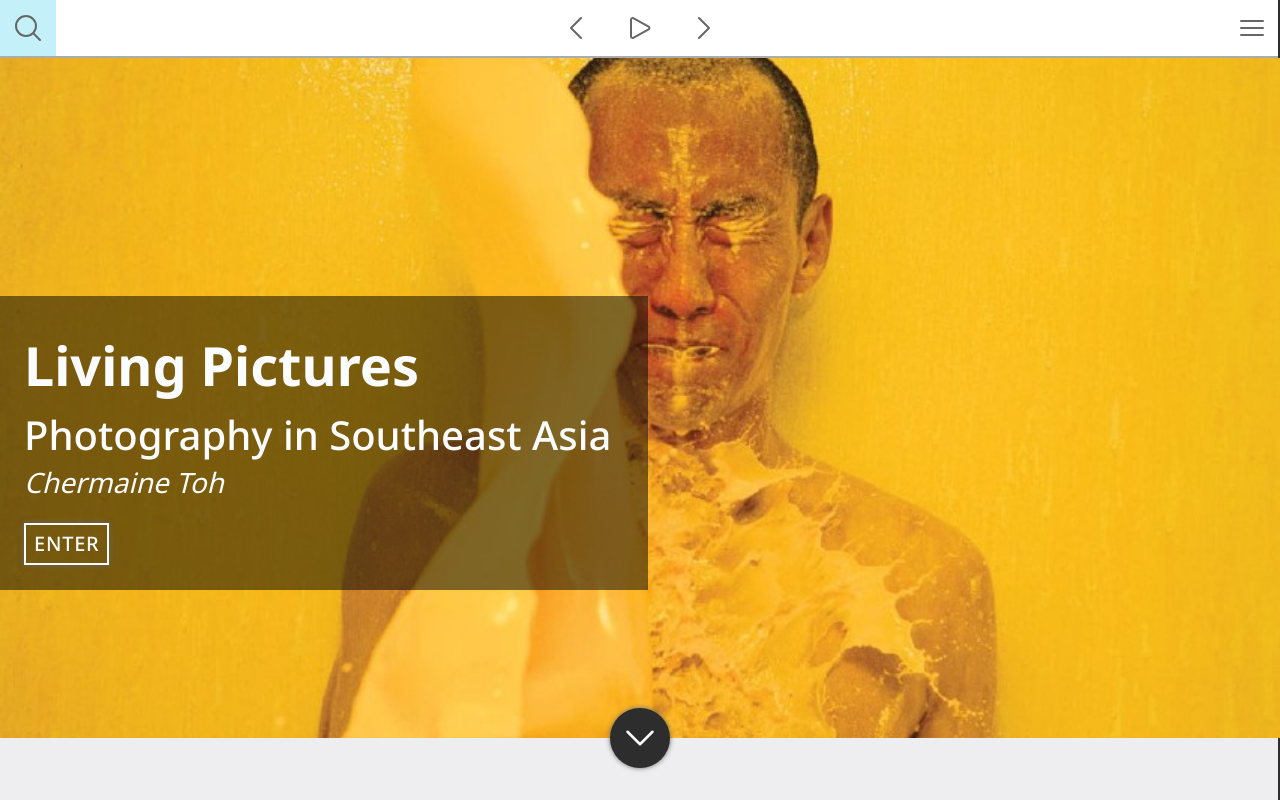
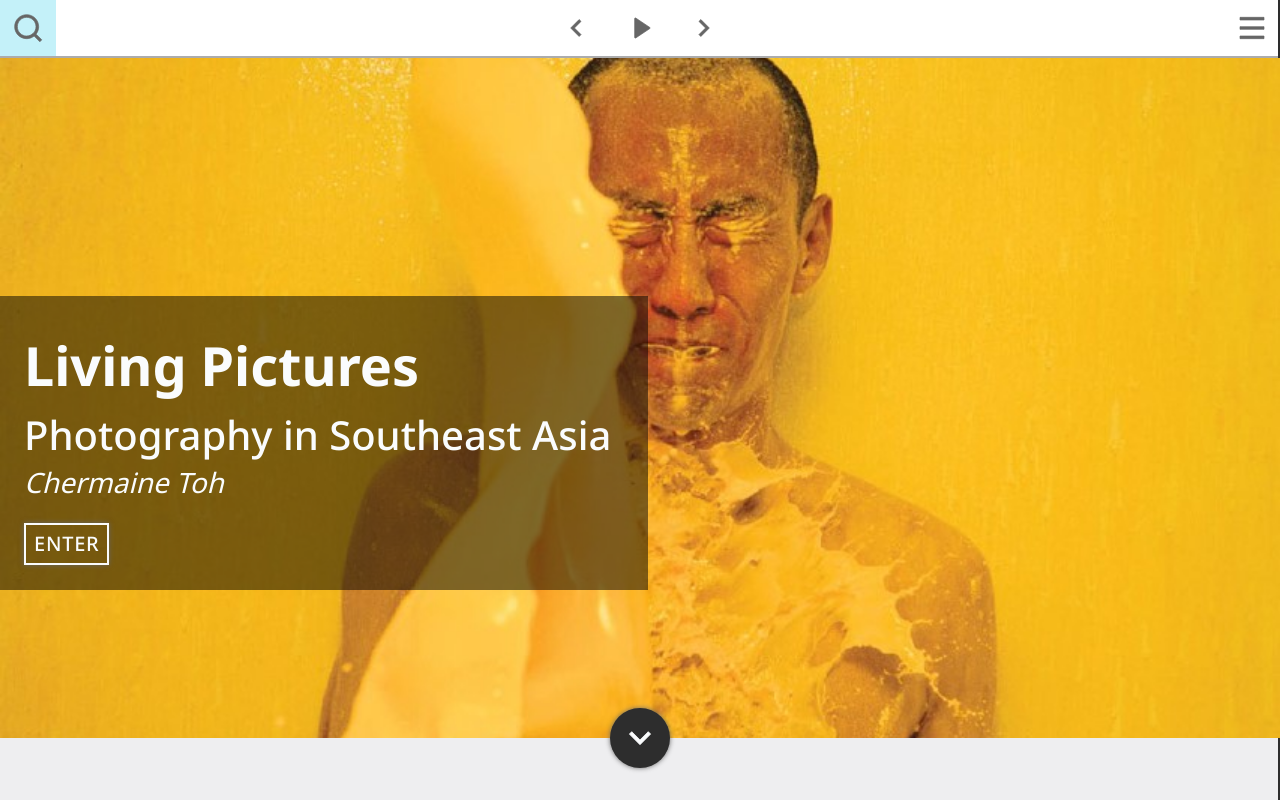
Before and after one commit to michac789/ngs-living-pictures, a React (Create React App) app: page / in a window 1280 px wide. Shown: the top 800 px of the page. Built offline with nearby package versions, Linux system fonts and the light colour scheme.

Commit message:
chore: change hero icon to remix icon

```diff
--- a/src/components/Button/ButtonStyle.ts
+++ b/src/components/Button/ButtonStyle.ts
@@ -32,5 +32,6 @@ export const ButtonContainer = styled.div`
     height: 24px;
     width: 24px;
     stroke: ${colors.Neutral200};
+    fill: ${colors.Neutral200};
   }
 `;
--- a/src/components/Icon/Icon.tsx
+++ b/src/components/Icon/Icon.tsx
@@ -9,7 +9,7 @@ export interface IconProps extends Omit<SVGProps<SVGSVGElement>, 'name'> {
 };
 
 export const Icon = ({
-  name, size, ...props
+  name, size="24px", ...props
 }: IconProps) => {
   const iconSvg = icons[name];
   if (!iconSvg) {
@@ -20,8 +20,8 @@ export const Icon = ({
       height={size}
       width={size}
       viewBox="0 0 24 24"
-      strokeWidth={1.5}
-      fill="transparent"
+      strokeWidth={0.5}
+      fill={colors.Neutral600}
       stroke={colors.Neutral600}
       {...props}
     >
--- a/src/components/Icon/Icons.tsx
+++ b/src/components/Icon/Icons.tsx
@@ -1,36 +1,36 @@
 import React from 'react';
 
 const iconNames = [
-  'hi-bars-3',
-  'hi-chevron-down',
-  'hi-chevron-left',
-  'hi-chevron-right',
-  'hi-home',
-  'hi-magnifying-glass',
-  'hi-play',
+  'ri-arrow-down-s-line',
+  'ri-arrow-left-s-line',
+  'ri-arrow-right-s-line',
+  'ri-home-3-fill',
+  'ri-menu-fill',
+  'ri-play-fill',
+  'ri-search-line',
 ] as const;
 export type IconName = (typeof iconNames)[number];
 
 export const icons: Record<IconName, JSX.Element> = {
-  'hi-bars-3': (
-    <path strokeLinecap="round" strokeLinejoin="round" d="M3.75 6.75h16.5M3.75 12h16.5m-16.5 5.25h16.5" />
+  'ri-arrow-down-s-line': (
+    <path d="M11.9999 13.1714L16.9497 8.22168L18.3639 9.63589L11.9999 15.9999L5.63599 9.63589L7.0502 8.22168L11.9999 13.1714Z"></path>
   ),
-  'hi-chevron-down': (
-    <path strokeLinecap="round" strokeLinejoin="round" d="m19.5 8.25-7.5 7.5-7.5-7.5" />
+  'ri-arrow-left-s-line': (
+    <path d="M10.8284 12.0007L15.7782 16.9504L14.364 18.3646L8 12.0007L14.364 5.63672L15.7782 7.05093L10.8284 12.0007Z"></path>
   ),
-  'hi-chevron-left': (
-    <path strokeLinecap="round" strokeLinejoin="round" d="M15.75 19.5 8.25 12l7.5-7.5" />
+  'ri-arrow-right-s-line': (
+    <path d="M13.1717 12.0007L8.22192 7.05093L9.63614 5.63672L16.0001 12.0007L9.63614 18.3646L8.22192 16.9504L13.1717 12.0007Z"></path>
   ),
-  'hi-chevron-right': (
-    <path strokeLinecap="round" strokeLinejoin="round" d="m8.25 4.5 7.5 7.5-7.5 7.5" />
+  'ri-home-3-fill': (
+    <path d="M20 20C20 20.5523 19.5523 21 19 21H5C4.44772 21 4 20.5523 4 20V11L1 11L11.3273 1.6115C11.7087 1.26475 12.2913 1.26475 12.6727 1.6115L23 11L20 11V20ZM8 15V17H16V15H8Z"></path>
   ),
-  'hi-home': (
-    <path strokeLinecap="round" strokeLinejoin="round" d="m2.25 12 8.954-8.955c.44-.439 1.152-.439 1.591 0L21.75 12M4.5 9.75v10.125c0 .621.504 1.125 1.125 1.125H9.75v-4.875c0-.621.504-1.125 1.125-1.125h2.25c.621 0 1.125.504 1.125 1.125V21h4.125c.621 0 1.125-.504 1.125-1.125V9.75M8.25 21h8.25" />
+  'ri-menu-fill': (
+    <path d="M3 4H21V6H3V4ZM3 11H21V13H3V11ZM3 18H21V20H3V18Z"></path>
   ),
-  'hi-magnifying-glass': (
-    <path strokeLinecap="round" strokeLinejoin="round" d="m21 21-5.197-5.197m0 0A7.5 7.5 0 1 0 5.196 5.196a7.5 7.5 0 0 0 10.607 10.607Z" />
+  'ri-play-fill': (
+    <path d="M19.376 12.4161L8.77735 19.4818C8.54759 19.635 8.23715 19.5729 8.08397 19.3432C8.02922 19.261 8 19.1645 8 19.0658V4.93433C8 4.65818 8.22386 4.43433 8.5 4.43433C8.59871 4.43433 8.69522 4.46355 8.77735 4.5183L19.376 11.584C19.6057 11.7372 19.6678 12.0477 19.5146 12.2774C19.478 12.3323 19.4309 12.3795 19.376 12.4161Z"></path>
   ),
-  'hi-play': (
-    <path strokeLinecap="round" strokeLinejoin="round" d="M5.25 5.653c0-.856.917-1.398 1.667-.986l11.54 6.347a1.125 1.125 0 0 1 0 1.972l-11.54 6.347a1.125 1.125 0 0 1-1.667-.986V5.653Z" />
+  'ri-search-line': (
+    <path d="M18.031 16.6168L22.3137 20.8995L20.8995 22.3137L16.6168 18.031C15.0769 19.263 13.124 20 11 20C6.032 20 2 15.968 2 11C2 6.032 6.032 2 11 2C15.968 2 20 6.032 20 11C20 13.124 19.263 15.0769 18.031 16.6168ZM16.0247 15.8748C17.2475 14.6146 18 12.8956 18 11C18 7.1325 14.8675 4 11 4C7.1325 4 4 7.1325 4 11C4 14.8675 7.1325 18 11 18C12.8956 18 14.6146 17.2475 15.8748 16.0247L16.0247 15.8748Z"></path>
   )
 };
--- a/src/pages/Home/Home.tsx
+++ b/src/pages/Home/Home.tsx
@@ -35,7 +35,7 @@ const Home = () => {
       <CoverImageContainer>
         <CoverImage src={coverImg} alt="test" />
         <DownArrowWrapper onClick={handleEnterClick}>
-          <Icon name="hi-chevron-down" size="40px" fill={colors.Neutral800} stroke={colors.Neutral200} />
+          <Icon name="ri-arrow-down-s-line" size="40px" fill={colors.Neutral200} stroke={colors.Neutral200} />
         </DownArrowWrapper>
         <TitleOverlayWrapper>
           <Text variant="title1" color={colors.Neutral200}>
@@ -57,7 +57,7 @@ const Home = () => {
       </HomeContentContainer>
       <NextButtonContainer>
         <Button
-          icon={<Icon name="hi-chevron-right" />}
+          icon={<Icon name="ri-arrow-right-s-line" />}
           iconPosition="right"
           ref={nextButtonRef}
           onClick={handleNext}
--- a/src/pages/PageLayout/Navbar.tsx
+++ b/src/pages/PageLayout/Navbar.tsx
@@ -15,26 +15,25 @@ export const Navbar = ({
   const navigate = useNavigate();
 
   return (
-    <>
     <NavbarContainer data-sidebar-open={isSidebarOpen}>
-        <StyledNavbarIcon name="hi-magnifying-glass" size="32px" />
+      <StyledNavbarIcon name="ri-search-line" size="32px" />
       <NavbarCenterWrapper>
-          <StyledNavbarIcon name="hi-chevron-left" size="32px" />
+        <StyledNavbarIcon name="ri-arrow-left-s-line" size="32px" />
         {currentPath === '/' ? (
-            <StyledNavbarIcon name="hi-play" size="32px" onClick={
+          <StyledNavbarIcon name="ri-play-fill" size="32px" onClick={
             () => navigate('/content')
           } />
         ) : (
-            <StyledNavbarIcon name="hi-home" size="32px" onClick={
+          <StyledNavbarIcon name="ri-home-3-fill" size="32px" onClick={
             () => navigate('/')
           } />
         )}
-          <StyledNavbarIcon name="hi-chevron-right" size="32px" />
+        <StyledNavbarIcon name="ri-arrow-right-s-line" size="32px" />
       </NavbarCenterWrapper>
-        <StyledNavbarIcon name="hi-bars-3" size="32px"
+      <StyledNavbarIcon
+        name="ri-menu-fill" size="32px"
         onClick={onToggleSidebar}
       />
     </NavbarContainer>
-    </>
   );
 };
--- a/src/pages/PageLayout/NavbarStyle.ts
+++ b/src/pages/PageLayout/NavbarStyle.ts
@@ -32,7 +32,6 @@ export const StyledNavbarIcon = styled(Icon)`
 
   &:hover {
     background-color: ${colors.Blue100};
-    fill: ${colors.Blue100};
     transition: all 0.3s ease;
   }
 `;
```
Lines whose indentation alone changed are shown as unchanged.
